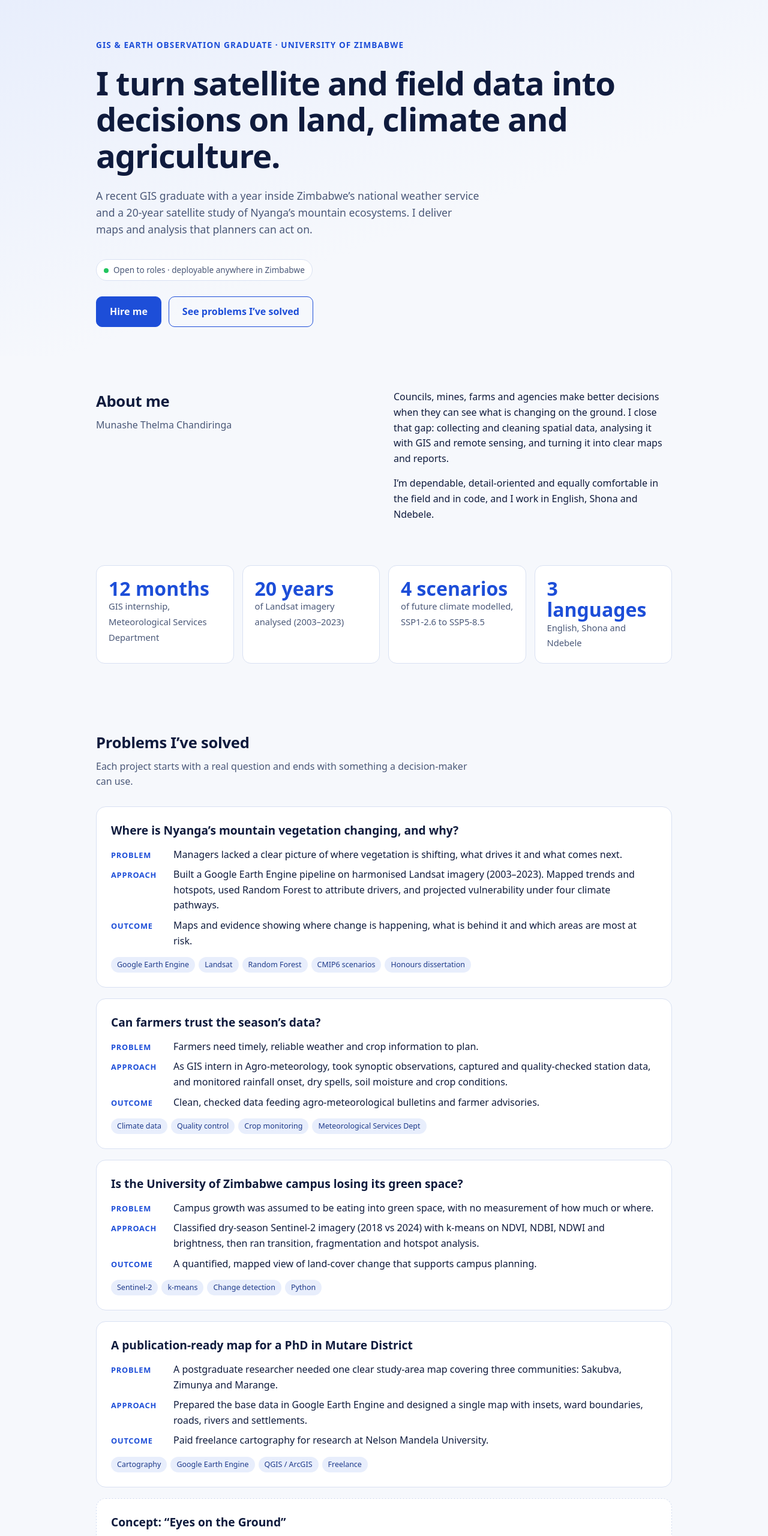
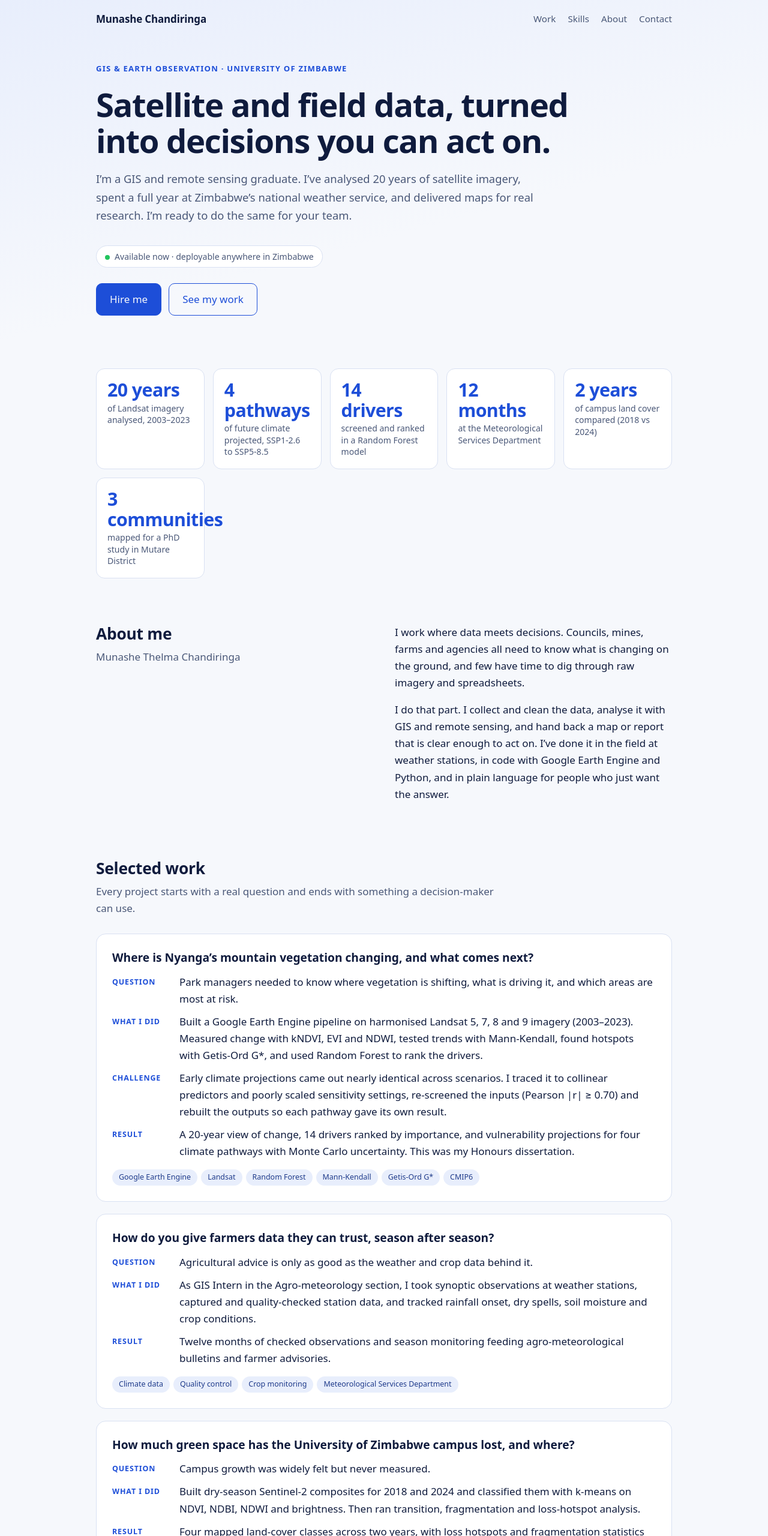
Before and after one commit to nashey607/munashetchandiringa-web.github.io, a plain HTML site: page index.html in a window 1280 px wide. Shown: the top 2560 px of the page at 60% size. Drawn offline with Linux system fonts and the light colour scheme.

Commit message:
Update index.html

```diff
--- a/index.html
+++ b/index.html
@@ -3,174 +3,221 @@
 <head>
 <meta charset="utf-8">
 <meta name="viewport" content="width=device-width, initial-scale=1, viewport-fit=cover">
-<title>Munashe Chandiringa · GIS &amp; Earth Observation</title>
+<title>Munashe Chandiringa · GIS &amp; Earth Observation Graduate</title>
+<meta name="description" content="GIS and remote sensing graduate from the University of Zimbabwe. 20 years of satellite analysis, a year at the Meteorological Services Department, and maps delivered for real research. Available now.">
+<meta name="author" content="Munashe Thelma Chandiringa">
+<meta name="theme-color" content="#1d4ed8">
+<meta property="og:type" content="website">
+<meta property="og:title" content="Munashe Chandiringa · GIS &amp; Earth Observation Graduate">
+<meta property="og:description" content="Satellite and field data, turned into decisions you can act on.">
+<script type="application/ld+json">{"@context":"https://schema.org","@type":"Person","name":"Munashe Thelma Chandiringa","jobTitle":"GIS and Earth Observation Graduate","email":"mailto:munashechandiringa@gmail.com","telephone":"+263714316225","alumniOf":"University of Zimbabwe","knowsLanguage":["English","Shona","Ndebele"],"knowsAbout":["GIS","Remote sensing","Google Earth Engine","Agro-meteorology","Land-cover change"]}</script>
 <style>
 :root{--bg:#f6f8fc;--ink:#0f1b3d;--mute:#4a5878;--acc:#1d4ed8;--acc2:#1e3a8a;--card:#fff;--line:#d9e1f2;--tint:#e8eefc;color-scheme:light;
 box-sizing:border-box;padding-top:env(safe-area-inset-top,0px);padding-bottom:env(safe-area-inset-bottom,0px)}
 @media (prefers-color-scheme:dark){:root:not([data-theme="light"]){--bg:#0a1226;--ink:#e6ecfb;--mute:#9fb0d6;--acc:#60a5fa;--acc2:#93c5fd;--card:#111c38;--line:#1f2f57;--tint:#10224a;color-scheme:dark}}
 :root[data-theme="dark"]{--bg:#0a1226;--ink:#e6ecfb;--mute:#9fb0d6;--acc:#60a5fa;--acc2:#93c5fd;--card:#111c38;--line:#1f2f57;--tint:#10224a;color-scheme:dark}
-html{scroll-padding-top:env(safe-area-inset-top,0px);scroll-behavior:smooth}
+html{scroll-padding-top:env(safe-area-inset-top,0px);scroll-behavior:smooth;-webkit-text-size-adjust:100%}
 *{box-sizing:border-box}
-body{margin:0;background:var(--bg);color:var(--ink);font:16px/1.6 system-ui,-apple-system,"Segoe UI",Roboto,Helvetica,Arial,sans-serif}
+body{margin:0;background:var(--bg);color:var(--ink);font:17px/1.65 system-ui,-apple-system,"Segoe UI",Roboto,Helvetica,Arial,sans-serif}
+a{color:var(--acc)}
+:focus-visible{outline:3px solid var(--acc);outline-offset:3px;border-radius:4px}
+.skip{position:absolute;left:-999px;top:8px;background:var(--acc);color:var(--bg);padding:8px 14px;border-radius:8px;z-index:9}
+.skip:focus{left:12px}
 .w{max-width:1000px;margin:0 auto;padding:0 20px}
 section{padding:56px 0}
-h1{font-size:clamp(2rem,5.5vw,3.4rem);line-height:1.12;margin:.4em 0;letter-spacing:-.02em}
-h2{font-size:1.6rem;margin:0 0 6px;letter-spacing:-.01em}
-.lead{color:var(--mute);font-size:1.1rem;max-width:640px}
-.eyebrow{color:var(--acc);font-weight:700;font-size:.85rem;letter-spacing:.08em;text-transform:uppercase}
-.sub{color:var(--mute);margin:0 0 28px;max-width:640px}
-.hero{padding:64px 0 48px;background:linear-gradient(160deg,var(--tint),transparent 60%)}
-.chip{display:inline-block;margin-top:18px;padding:6px 12px;border:1px solid var(--line);border-radius:99px;background:var(--card);font-size:.85rem;color:var(--mute)}
+h1{font-size:clamp(2.1rem,5.5vw,3.4rem);line-height:1.1;margin:.35em 0;letter-spacing:-.025em;max-width:16em}
+h2{font-size:1.65rem;line-height:1.25;margin:0 0 8px;letter-spacing:-.01em}
+h3{margin:0 0 14px;font-size:1.2rem;line-height:1.35}
+p{margin:0 0 1em}
+.lead{color:var(--mute);font-size:1.15rem;max-width:40em}
+.eyebrow{color:var(--acc);font-weight:700;font-size:.82rem;letter-spacing:.09em;text-transform:uppercase}
+.sub{color:var(--mute);margin:0 0 28px;max-width:40em}
+nav{display:flex;justify-content:space-between;align-items:center;padding:18px 0;gap:16px;flex-wrap:wrap}
+nav b{letter-spacing:-.01em}
+nav div{display:flex;gap:20px;flex-wrap:wrap}
+nav a{color:var(--mute);text-decoration:none;font-size:.95rem;font-weight:500}
+nav a:hover{color:var(--acc)}
+.hero{padding-bottom:44px;background:linear-gradient(165deg,var(--tint),transparent 62%)}
+.hero .in{padding:40px 0 8px}
+.chip{display:inline-block;margin-top:16px;padding:6px 14px;border:1px solid var(--line);border-radius:99px;background:var(--card);font-size:.88rem;color:var(--mute)}
 .chip i{display:inline-block;width:8px;height:8px;border-radius:50%;background:#22c55e;margin-right:8px}
 .btns{display:flex;flex-wrap:wrap;gap:12px;margin-top:26px}
-.btn{display:inline-block;padding:12px 22px;border-radius:10px;font-weight:600;text-decoration:none;border:1px solid var(--acc);color:var(--acc)}
+.btn{display:inline-block;padding:12px 22px;border-radius:10px;font:600 1rem/1.4 inherit;text-decoration:none;border:1px solid var(--acc);color:var(--acc);background:transparent;cursor:pointer}
 .btn.p{background:var(--acc);color:var(--bg)}
-.btn:hover{filter:brightness(1.1)}
-.stats{display:grid;grid-template-columns:repeat(auto-fit,minmax(200px,1fr));gap:14px}
-.stat{background:var(--card);border:1px solid var(--line);border-radius:14px;padding:20px}
-.stat b{display:block;font-size:2rem;color:var(--acc);line-height:1.1}
-.stat span{color:var(--mute);font-size:.92rem}
-.cases{display:grid;gap:18px}
-.case{background:var(--card);border:1px solid var(--line);border-radius:16px;padding:24px}
-.case h3{margin:0 0 12px;font-size:1.2rem}
-.row{display:grid;grid-template-columns:90px 1fr;gap:4px 14px;margin:8px 0}
-.row b{color:var(--acc);font-size:.8rem;text-transform:uppercase;letter-spacing:.06em;padding-top:3px}
+.btn:hover{filter:brightness(1.12)}
+.stats{display:grid;grid-template-columns:repeat(auto-fit,minmax(150px,1fr));gap:14px;margin:0;padding:0;list-style:none}
+.stat{background:var(--card);border:1px solid var(--line);border-radius:14px;padding:18px}
+.stat b{display:block;font-size:1.9rem;color:var(--acc);line-height:1.1;letter-spacing:-.02em}
+.stat span{color:var(--mute);font-size:.88rem;line-height:1.4;display:block;margin-top:4px}
+.cases{display:grid;gap:20px}
+.case{background:var(--card);border:1px solid var(--line);border-radius:16px;padding:26px}
+.row{display:grid;grid-template-columns:96px 1fr;gap:4px 16px;margin:10px 0}
+.row b{color:var(--acc);font-size:.78rem;text-transform:uppercase;letter-spacing:.07em;padding-top:4px}
 .row span{margin:0}
-.tags{display:flex;flex-wrap:wrap;gap:6px;margin-top:14px}
-.tags em{font-style:normal;font-size:.78rem;padding:3px 10px;border-radius:99px;background:var(--tint);color:var(--acc2)}
+.tags{display:flex;flex-wrap:wrap;gap:6px;margin:16px 0 0;padding:0;list-style:none}
+.tags li{font-size:.78rem;padding:3px 11px;border-radius:99px;background:var(--tint);color:var(--acc2)}
 .case.idea{border-style:dashed}
-.skills{display:grid;grid-template-columns:repeat(auto-fit,minmax(230px,1fr));gap:14px}
+.skills{display:grid;grid-template-columns:repeat(auto-fit,minmax(240px,1fr));gap:14px}
 .sk{background:var(--card);border:1px solid var(--line);border-radius:14px;padding:18px}
-.sk h3{margin:0 0 8px;font-size:1rem;color:var(--acc)}
-.sk p{margin:0;color:var(--mute);font-size:.95rem}
-.two{display:grid;grid-template-columns:1fr 1fr;gap:32px}
-.cta{background:var(--acc);color:var(--bg);border-radius:22px;padding:44px 28px;text-align:center}
+.sk h3{margin:0 0 6px;font-size:1rem;color:var(--acc)}
+.sk p{margin:0 0 6px;font-size:.95rem}
+.sk small{color:var(--mute);font-size:.84rem;display:block}
+.two{display:grid;grid-template-columns:1fr 1fr;gap:36px}
+.cta{background:var(--acc);color:var(--bg);border-radius:22px;padding:46px 28px;text-align:center}
 .cta h2{font-size:clamp(1.6rem,4vw,2.3rem)}
-.cta p{max-width:560px;margin:8px auto 0;opacity:.92}
+.cta p{max-width:34em;margin:8px auto 0}
 .cta .btns{justify-content:center}
 .cta .btn{border-color:var(--bg);color:var(--bg)}
 .cta .btn.p{background:var(--bg);color:var(--acc2)}
 footer{padding:28px 0 40px;color:var(--mute);font-size:.88rem;text-align:center}
-@media(max-width:680px){.two{grid-template-columns:1fr}.row{grid-template-columns:1fr}section{padding:40px 0}}
+@media(max-width:680px){.two{grid-template-columns:1fr}.row{grid-template-columns:1fr;gap:0}section{padding:40px 0}body{font-size:16.5px}}
+@media(prefers-reduced-motion:reduce){html{scroll-behavior:auto}}
+@media print{:root{--bg:#fff;--ink:#000;--mute:#333;--card:#fff;--line:#bbb;--tint:#fff;--acc:#1e3a8a}.btns,nav,.skip{display:none}.cta{background:none;color:#000;border:1px solid #bbb}section{padding:18px 0}.case,.stat,.sk{break-inside:avoid}}
 </style>
 </head>
 <body>
+<a class="skip" href="#work">Skip to my work</a>
 
 <header class="hero"><div class="w">
-  <div class="eyebrow">GIS &amp; Earth Observation Graduate · University of Zimbabwe</div>
-  <h1>I turn satellite and field data into decisions on land, climate and agriculture.</h1>
-  <p class="lead">A recent GIS graduate with a year inside Zimbabwe’s national weather service and a 20-year satellite study of Nyanga’s mountain ecosystems. I deliver maps and analysis that planners can act on.</p>
-  <div class="chip"><i></i>Open to roles · deployable anywhere in Zimbabwe</div>
-  <div class="btns">
-    <a class="btn p" href="mailto:munashechandiringa@gmail.com?subject=Opportunity%20for%20Munashe">Hire me</a>
-    <a class="btn" href="#work">See problems I’ve solved</a>
+  <nav aria-label="Main">
+    <b>Munashe Chandiringa</b>
+    <div><a href="#work">Work</a><a href="#skills">Skills</a><a href="#about">About</a><a href="#contact">Contact</a></div>
+  </nav>
+  <div class="in">
+    <div class="eyebrow">GIS &amp; Earth Observation · University of Zimbabwe</div>
+    <h1>Satellite and field data, turned into decisions you can act on.</h1>
+    <p class="lead">I’m a GIS and remote sensing graduate. I’ve analysed 20 years of satellite imagery, spent a full year at Zimbabwe’s national weather service, and delivered maps for real research. I’m ready to do the same for your team.</p>
+    <div class="chip"><i></i>Available now · deployable anywhere in Zimbabwe</div>
+    <div class="btns">
+      <a class="btn p" href="mailto:munashechandiringa@gmail.com?subject=Opportunity%20for%20Munashe">Hire me</a>
+      <a class="btn" href="#work">See my work</a>
+    </div>
   </div>
 </div></header>
 
-<section><div class="w two">
+<main>
+<section aria-labelledby="proof" style="padding-top:36px"><div class="w">
+  <h2 id="proof" style="position:absolute;left:-999px">Results in numbers</h2>
+  <ul class="stats">
+    <li class="stat"><b>20 years</b><span>of Landsat imagery analysed, 2003–2023</span></li>
+    <li class="stat"><b>4 pathways</b><span>of future climate projected, SSP1-2.6 to SSP5-8.5</span></li>
+    <li class="stat"><b>14 drivers</b><span>screened and ranked in a Random Forest model</span></li>
+    <li class="stat"><b>12 months</b><span>at the Meteorological Services Department</span></li>
+    <li class="stat"><b>2 years</b><span>of campus land cover compared (2018 vs 2024)</span></li>
+    <li class="stat"><b>3 communities</b><span>mapped for a PhD study in Mutare District</span></li>
+  </ul>
+</div></section>
+
+<section id="about" aria-labelledby="about-h" style="padding-top:20px"><div class="w two">
   <div>
-    <h2>About me</h2>
-    <p class="sub">Munashe Thelma Chandiringa</p>
+    <h2 id="about-h">About me</h2>
+    <p class="sub" style="margin:0">Munashe Thelma Chandiringa</p>
   </div>
   <div>
-    <p style="margin-top:0">Councils, mines, farms and agencies make better decisions when they can see what is changing on the ground. I close that gap: collecting and cleaning spatial data, analysing it with GIS and remote sensing, and turning it into clear maps and reports.</p>
-    <p>I’m dependable, detail-oriented and equally comfortable in the field and in code, and I work in English, Shona and Ndebele.</p>
+    <p>I work where data meets decisions. Councils, mines, farms and agencies all need to know what is changing on the ground, and few have time to dig through raw imagery and spreadsheets.</p>
+    <p>I do that part. I collect and clean the data, analyse it with GIS and remote sensing, and hand back a map or report that is clear enough to act on. I’ve done it in the field at weather stations, in code with Google Earth Engine and Python, and in plain language for people who just want the answer.</p>
   </div>
 </div></section>
 
-<section style="padding-top:0"><div class="w">
-  <div class="stats">
-    <div class="stat"><b>12 months</b><span>GIS internship, Meteorological Services Department</span></div>
-    <div class="stat"><b>20 years</b><span>of Landsat imagery analysed (2003–2023)</span></div>
-    <div class="stat"><b>4 scenarios</b><span>of future climate modelled, SSP1-2.6 to SSP5-8.5</span></div>
-    <div class="stat"><b>3 languages</b><span>English, Shona and Ndebele</span></div>
-  </div>
-</div></section>
-
-<section id="work"><div class="w">
-  <h2>Problems I’ve solved</h2>
-  <p class="sub">Each project starts with a real question and ends with something a decision-maker can use.</p>
+<section id="work" aria-labelledby="work-h" style="padding-top:20px"><div class="w">
+  <h2 id="work-h">Selected work</h2>
+  <p class="sub">Every project starts with a real question and ends with something a decision-maker can use.</p>
   <div class="cases">
 
     <article class="case">
-      <h3>Where is Nyanga’s mountain vegetation changing, and why?</h3>
-      <div class="row"><b>Problem</b><span>Managers lacked a clear picture of where vegetation is shifting, what drives it and what comes next.</span></div>
-      <div class="row"><b>Approach</b><span>Built a Google Earth Engine pipeline on harmonised Landsat imagery (2003–2023). Mapped trends and hotspots, used Random Forest to attribute drivers, and projected vulnerability under four climate pathways.</span></div>
-      <div class="row"><b>Outcome</b><span>Maps and evidence showing where change is happening, what is behind it and which areas are most at risk.</span></div>
-      <div class="tags"><em>Google Earth Engine</em><em>Landsat</em><em>Random Forest</em><em>CMIP6 scenarios</em><em>Honours dissertation</em></div>
+      <h3>Where is Nyanga’s mountain vegetation changing, and what comes next?</h3>
+      <div class="row"><b>Question</b><span>Park managers needed to know where vegetation is shifting, what is driving it, and which areas are most at risk.</span></div>
+      <div class="row"><b>What I did</b><span>Built a Google Earth Engine pipeline on harmonised Landsat 5, 7, 8 and 9 imagery (2003–2023). Measured change with kNDVI, EVI and NDWI, tested trends with Mann-Kendall, found hotspots with Getis-Ord G*, and used Random Forest to rank the drivers.</span></div>
+      <div class="row"><b>Challenge</b><span>Early climate projections came out nearly identical across scenarios. I traced it to collinear predictors and poorly scaled sensitivity settings, re-screened the inputs (Pearson |r| ≥ 0.70) and rebuilt the outputs so each pathway gave its own result.</span></div>
+      <div class="row"><b>Result</b><span>A 20-year view of change, 14 drivers ranked by importance, and vulnerability projections for four climate pathways with Monte Carlo uncertainty. This was my Honours dissertation.</span></div>
+      <ul class="tags"><li>Google Earth Engine</li><li>Landsat</li><li>Random Forest</li><li>Mann-Kendall</li><li>Getis-Ord G*</li><li>CMIP6</li></ul>
     </article>
 
     <article class="case">
-      <h3>Can farmers trust the season’s data?</h3>
-      <div class="row"><b>Problem</b><span>Farmers need timely, reliable weather and crop information to plan.</span></div>
-      <div class="row"><b>Approach</b><span>As GIS intern in Agro-meteorology, took synoptic observations, captured and quality-checked station data, and monitored rainfall onset, dry spells, soil moisture and crop conditions.</span></div>
-      <div class="row"><b>Outcome</b><span>Clean, checked data feeding agro-meteorological bulletins and farmer advisories.</span></div>
-      <div class="tags"><em>Climate data</em><em>Quality control</em><em>Crop monitoring</em><em>Meteorological Services Dept</em></div>
+      <h3>How do you give farmers data they can trust, season after season?</h3>
+      <div class="row"><b>Question</b><span>Agricultural advice is only as good as the weather and crop data behind it.</span></div>
+      <div class="row"><b>What I did</b><span>As GIS Intern in the Agro-meteorology section, I took synoptic observations at weather stations, captured and quality-checked station data, and tracked rainfall onset, dry spells, soil moisture and crop conditions.</span></div>
+      <div class="row"><b>Result</b><span>Twelve months of checked observations and season monitoring feeding agro-meteorological bulletins and farmer advisories.</span></div>
+      <ul class="tags"><li>Climate data</li><li>Quality control</li><li>Crop monitoring</li><li>Meteorological Services Department</li></ul>
     </article>
 
     <article class="case">
-      <h3>Is the University of Zimbabwe campus losing its green space?</h3>
-      <div class="row"><b>Problem</b><span>Campus growth was assumed to be eating into green space, with no measurement of how much or where.</span></div>
-      <div class="row"><b>Approach</b><span>Classified dry-season Sentinel-2 imagery (2018 vs 2024) with k-means on NDVI, NDBI, NDWI and brightness, then ran transition, fragmentation and hotspot analysis.</span></div>
-      <div class="row"><b>Outcome</b><span>A quantified, mapped view of land-cover change that supports campus planning.</span></div>
-      <div class="tags"><em>Sentinel-2</em><em>k-means</em><em>Change detection</em><em>Python</em></div>
+      <h3>How much green space has the University of Zimbabwe campus lost, and where?</h3>
+      <div class="row"><b>Question</b><span>Campus growth was widely felt but never measured.</span></div>
+      <div class="row"><b>What I did</b><span>Built dry-season Sentinel-2 composites for 2018 and 2024 and classified them with k-means on NDVI, NDBI, NDWI and brightness. Then ran transition, fragmentation and loss-hotspot analysis.</span></div>
+      <div class="row"><b>Result</b><span>Four mapped land-cover classes across two years, with loss hotspots and fragmentation statistics that planners can use.</span></div>
+      <ul class="tags"><li>Sentinel-2</li><li>k-means</li><li>Change detection</li><li>Python</li></ul>
     </article>
 
     <article class="case">
-      <h3>A publication-ready map for a PhD in Mutare District</h3>
-      <div class="row"><b>Problem</b><span>A postgraduate researcher needed one clear study-area map covering three communities: Sakubva, Zimunya and Marange.</span></div>
-      <div class="row"><b>Approach</b><span>Prepared the base data in Google Earth Engine and designed a single map with insets, ward boundaries, roads, rivers and settlements.</span></div>
-      <div class="row"><b>Outcome</b><span>Paid freelance cartography for research at Nelson Mandela University.</span></div>
-      <div class="tags"><em>Cartography</em><em>Google Earth Engine</em><em>QGIS / ArcGIS</em><em>Freelance</em></div>
+      <h3>One clear map for a PhD study across three Mutare communities</h3>
+      <div class="row"><b>Question</b><span>A postgraduate researcher at Nelson Mandela University needed a publication-ready study-area map for Sakubva, Zimunya and Marange.</span></div>
+      <div class="row"><b>What I did</b><span>Prepared the base data in Google Earth Engine and designed a single map with insets, ward boundaries, roads, rivers and settlements.</span></div>
+      <div class="row"><b>Result</b><span>Paid freelance work: three sites, one map, delivered to a client’s brief.</span></div>
+      <ul class="tags"><li>Cartography</li><li>Google Earth Engine</li><li>QGIS</li><li>ArcGIS</li><li>Freelance</li></ul>
     </article>
 
     <article class="case idea">
       <h3>Concept: “Eyes on the Ground”</h3>
-      <div class="row"><b>Problem</b><span>Satellites show that land is changing but cannot always confirm the cause.</span></div>
-      <div class="row"><b>Idea</b><span>A paid youth network that verifies satellite signals on the ground, pairing field data with remote sensing. Developed for the Zimbabwe Youth Innovation HackLab 2026.</span></div>
-      <div class="tags"><em>Field verification</em><em>Green jobs</em><em>Climate resilience</em></div>
+      <div class="row"><b>Question</b><span>Satellites show that land is changing but can’t always confirm why.</span></div>
+      <div class="row"><b>The idea</b><span>A paid youth network that verifies satellite signals on the ground, pairing field data with remote sensing. Developed for the Zimbabwe Youth Innovation HackLab 2026.</span></div>
+      <ul class="tags"><li>Field verification</li><li>Green jobs</li><li>Climate resilience</li></ul>
     </article>
 
   </div>
 </div></section>
 
-<section style="padding-top:0"><div class="w">
-  <h2>Skills</h2>
-  <p class="sub">The toolkit I use to move from raw data to a finished answer.</p>
+<section id="skills" aria-labelledby="skills-h" style="padding-top:20px"><div class="w">
+  <h2 id="skills-h">Skills</h2>
+  <p class="sub">The tools I use to get from raw data to a finished answer, and where I’ve used them.</p>
   <div class="skills">
-    <div class="sk"><h3>GIS &amp; remote sensing</h3><p>ArcGIS, ArcView, QGIS, ILWIS, Google Earth Engine, PostGIS</p></div>
-    <div class="sk"><h3>Field data collection</h3><p>Survey123, ArcGIS Field Maps, KoBoToolbox</p></div>
-    <div class="sk"><h3>Web mapping</h3><p>ArcGIS StoryMaps, Web GIS dashboards, web map development</p></div>
-    <div class="sk"><h3>Data &amp; code</h3><p>Python for spatial analysis, PostgreSQL, statistics and data analysis</p></div>
-    <div class="sk"><h3>Communication</h3><p>Maps, reports and presentations for decision-makers; Word, Excel, PowerPoint</p></div>
+    <div class="sk"><h3>GIS &amp; remote sensing</h3><p>Google Earth Engine, ArcGIS, ArcView, QGIS, ILWIS, PostGIS</p><small>Used in: dissertation, campus study, Mutare map</small></div>
+    <div class="sk"><h3>Data &amp; code</h3><p>Python, PostgreSQL, statistics and data analysis</p><small>Used in: spatial analysis and modelling</small></div>
+    <div class="sk"><h3>Field data collection</h3><p>Survey123, ArcGIS Field Maps, KoBoToolbox</p><small>Used in: field and station data work</small></div>
+    <div class="sk"><h3>Web mapping</h3><p>ArcGIS StoryMaps, Web GIS dashboards, web map development</p><small>Used in: sharing results with non-specialists</small></div>
+    <div class="sk"><h3>Reporting</h3><p>Maps, reports and presentations in Word, Excel and PowerPoint</p><small>Used in: every project above</small></div>
   </div>
 </div></section>
 
-<section style="padding-top:0"><div class="w two">
+<section aria-labelledby="edu-h" style="padding-top:20px"><div class="w two">
   <div>
-    <h2>Education</h2>
+    <h2 id="edu-h">Education</h2>
     <p style="margin-top:8px"><b>BSc Honours, Geographical Information Science and Earth Observation</b><br>University of Zimbabwe, 2022–2026</p>
     <p style="color:var(--mute)">A-Level: Geography, Mathematics, Statistics, Animal Science</p>
   </div>
   <div>
-    <h2>What I bring</h2>
-    <p style="margin-top:8px;color:var(--mute)">Accurate data collection and quality control. Clear maps and reports for non-specialists. Independent work, teamwork and deadlines met. Community and field engagement.</p>
+    <h2>What you can count on</h2>
+    <p style="margin-top:8px;color:var(--mute)">Accurate data and careful quality control. Maps and reports that non-specialists can read. Steady independent work, good teamwork and deadlines met. Comfort in the field and with communities. Fluent in English, Shona and Ndebele.</p>
   </div>
 </div></section>
 
-<section style="padding-top:0"><div class="w">
+<section id="contact" aria-labelledby="cta-h" style="padding-top:20px"><div class="w">
   <div class="cta">
-    <h2>Have a mapping, land or climate-data problem?</h2>
-    <p>I’m available now and can be deployed anywhere in Zimbabwe. Tell me the question, and I’ll show you how I’d answer it.</p>
+    <h2 id="cta-h">Have a mapping, land or climate-data problem?</h2>
+    <p>I’m available now and can be deployed anywhere in Zimbabwe. Tell me the question and I’ll show you how I’d answer it.</p>
     <div class="btns">
       <a class="btn p" href="mailto:munashechandiringa@gmail.com?subject=Opportunity%20for%20Munashe">Email me</a>
       <a class="btn" href="https://wa.me/263714316225">WhatsApp</a>
       <a class="btn" href="tel:+263714316225">Call 0714 316 225</a>
+      <button class="btn" id="copy" type="button" hidden>Copy email</button>
     </div>
   </div>
 </div></section>
+</main>
 
 <footer><div class="w">Munashe Thelma Chandiringa · munashechandiringa@gmail.com · References available on request</div></footer>
 
+<script>
+(function(){
+  var b=document.getElementById('copy');
+  if(!b||!navigator.clipboard){return;}
+  b.hidden=false;
+  b.addEventListener('click',function(){
+    navigator.clipboard.writeText('munashechandiringa@gmail.com').then(function(){
+      b.textContent='Copied';setTimeout(function(){b.textContent='Copy email';},2000);
+    }).catch(function(){b.hidden=true;});
+  });
+})();
+</script>
 </body>
 </html>
```
